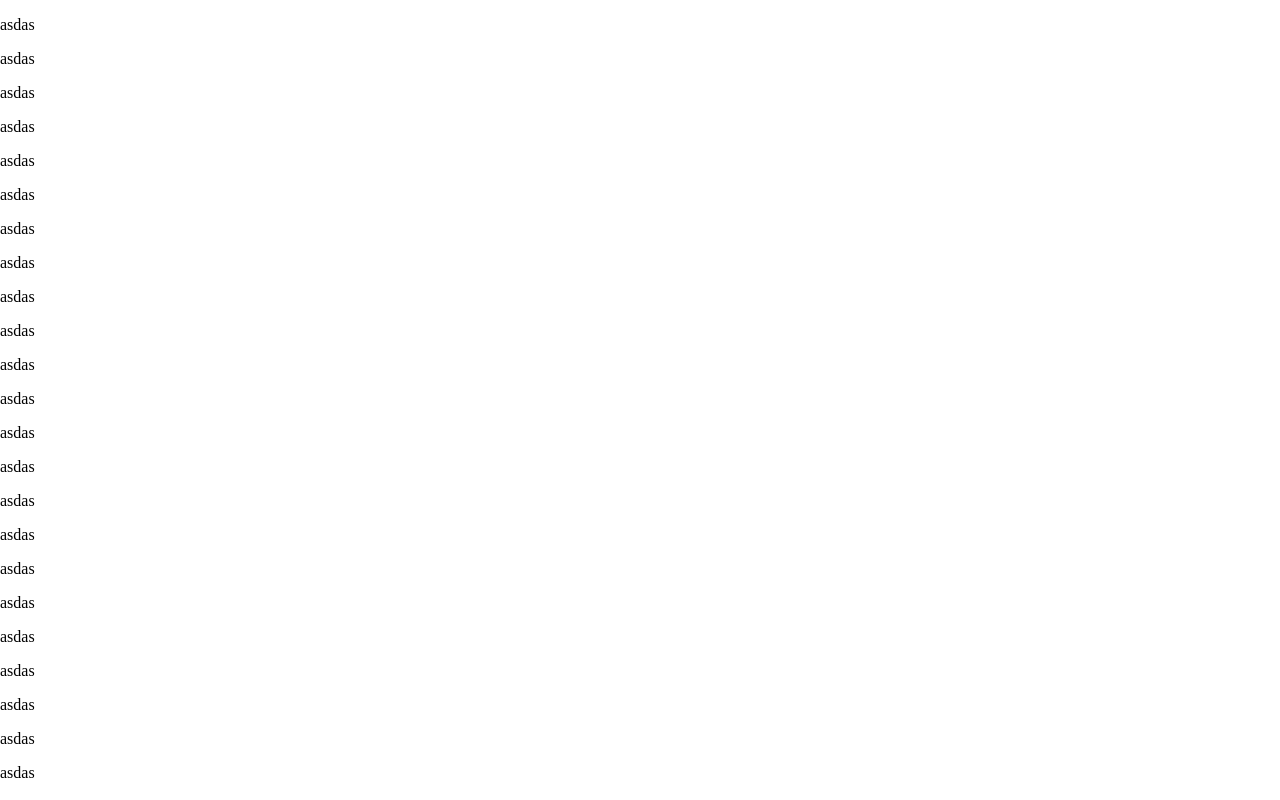
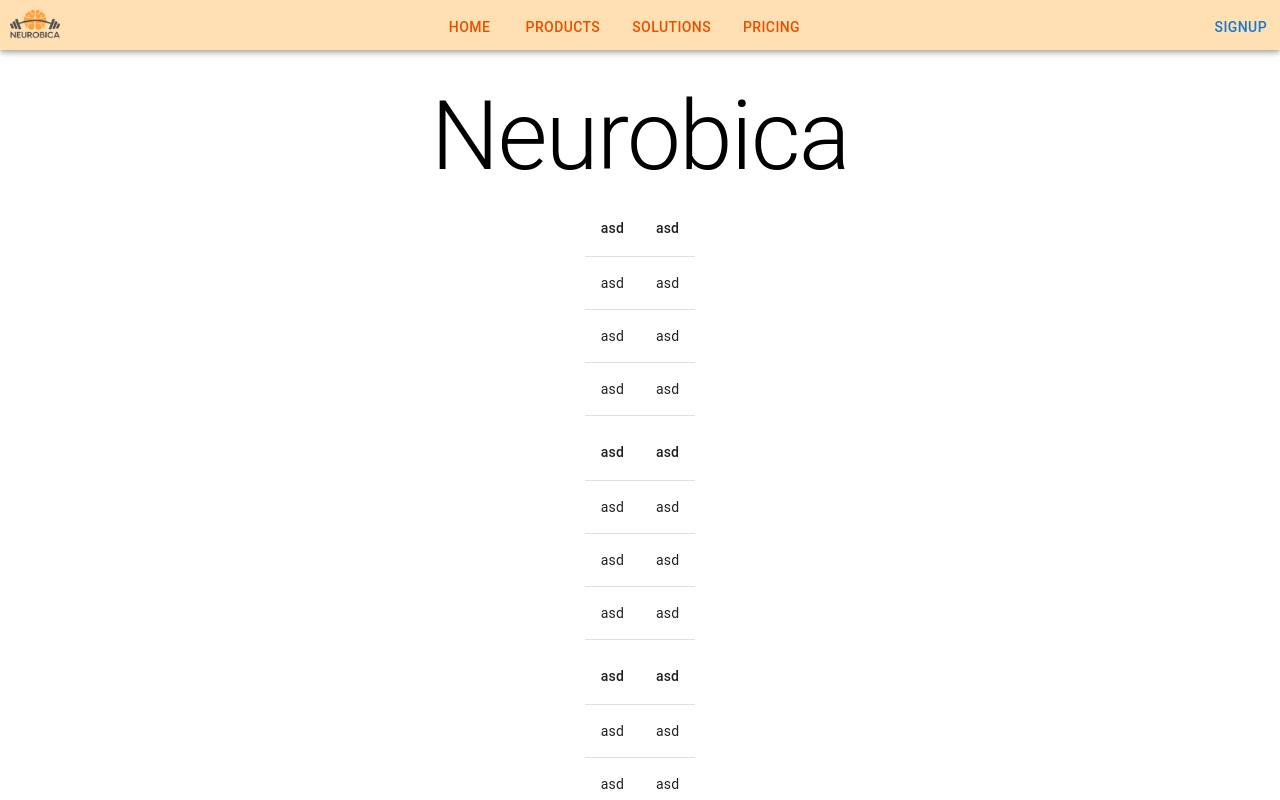
Before and after one commit to MNPCMW6444/neurobica-sites-landingpage, a React (Create React App) app: page / in a window 1280 px wide. Built offline with nearby package versions, Linux system fonts and the light colour scheme.

Commit message:
Revert "ad"
This reverts commit 7e06246fd30337bb9751e2c188b277d95903460d.

```diff
--- a/src/App.tsx
+++ b/src/App.tsx
@@ -30,37 +30,56 @@
   });
 
   return (
-    <div style={{ overflowY: "scroll" }}>
-      <p>asdas</p>
-      <p>asdas</p>
-      <p>asdas</p> <p>asdas</p>
-      <p>asdas</p>
-      <p>asdas</p> <p>asdas</p>
-      <p>asdas</p>
-      <p>asdas</p> <p>asdas</p>
-      <p>asdas</p>
-      <p>asdas</p> <p>asdas</p>
-      <p>asdas</p>
-      <p>asdas</p> <p>asdas</p> <p>asdas</p>
-      <p>asdas</p>
-      <p>asdas</p> <p>asdas</p>
-      <p>asdas</p> <p>asdas</p>
-      <p>asdas</p> <p>asdas</p>
-      <p>asdas</p>
-      <p>asdas</p> <p>asdas</p>
-      <p>asdas</p>
-      <p>asdas</p> <p>asdas</p>
-      <p>asdas</p>
-      <p>asdas</p> <p>asdas</p> <p>asdas</p>
-      <p>asdas</p>
-      <p>asdas</p> <p>asdas</p>
-      <p>asdas</p>
-      <p>asdas</p> <p>asdas</p>
-      <p>asdas</p>
-      <p>asdas</p> <p>asdas</p>
-      <p>asdas</p>
-      <p>asdas</p>
-    </div>
+    <Box>
+      {ismobile ? (
+        <Mobile />
+      ) : (
+        <AppBar position="fixed" sx={topbar}>
+          <Grid
+            container
+            direction="row"
+            justifyContent="center"
+            alignItems="center"
+            wrap="nowrap"
+          >
+            <Grid item>
+              <Box component="img" src={logo} sx={logoSx}></Box>
+            </Grid>
+            <Nav dir="row" />
+            <Grid item>
+              <Michaelforreal />
+            </Grid>
+          </Grid>
+        </AppBar>
+      )}
+      <Box sx={{ paddingTop: "80px" }}>
+        <Grid
+          container
+          direction="column"
+          justifyContent="flex-start"
+          alignItems="center"
+          spacing={1}
+        >
+          <Grid item>
+            <Typography variant="h1" component="h1">
+              Neurobica
+            </Typography>
+          </Grid>
+          <Grid item>
+            <Michael />
+          </Grid>
+          <Grid item>
+            <Michael />
+          </Grid>
+          <Grid item>
+            <Michael />
+          </Grid>
+          <Grid item>
+            <Michael />
+          </Grid>
+        </Grid>
+      </Box>
+    </Box>
   );
 }
 
```
